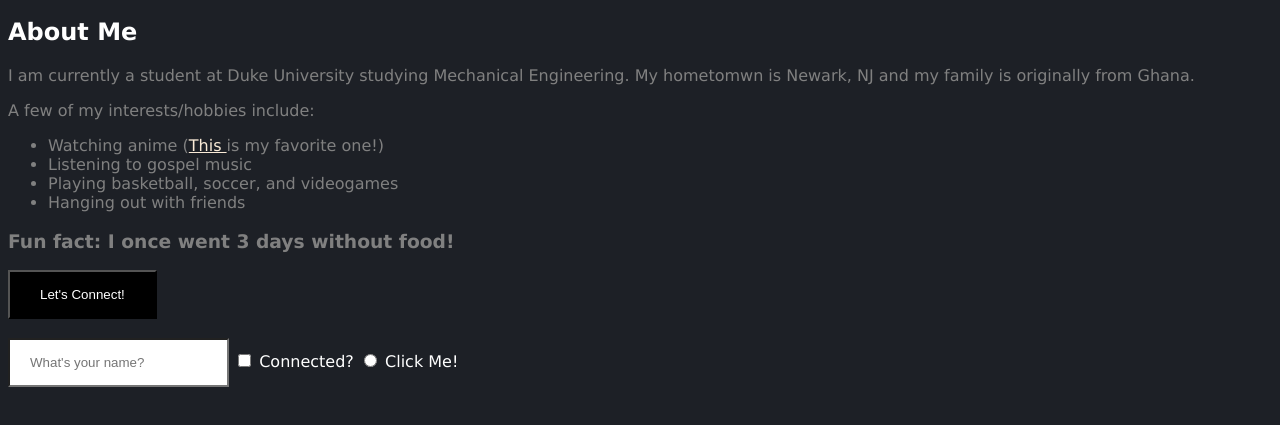
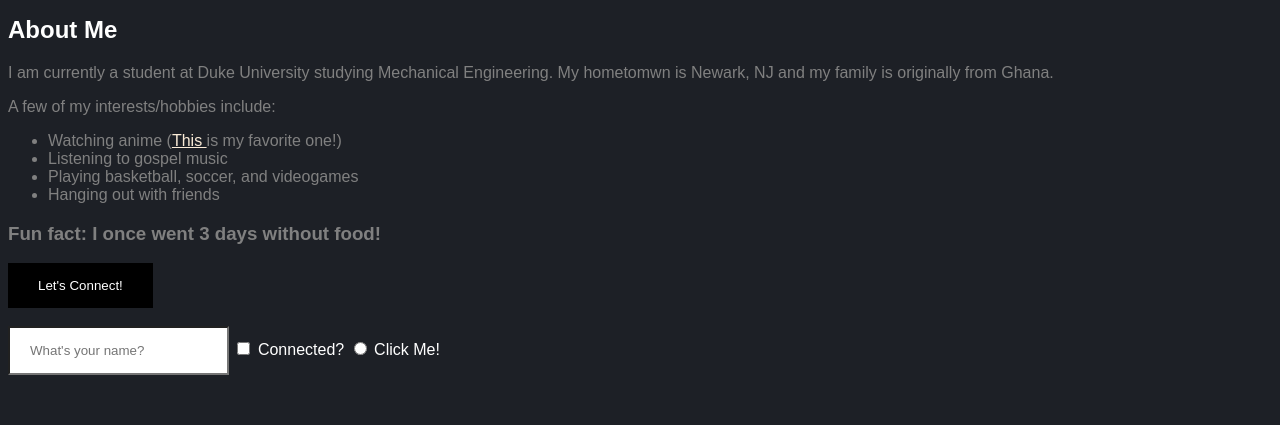
Before and after one commit to skojr/Pre-work, a plain HTML site: page index.html in a window 1280 px wide. Shown: the part 311-736 px from the top of the page. Drawn offline with Linux system fonts and the light colour scheme.

Commit message:
changed font and button

```diff
--- a/css/styles.css
+++ b/css/styles.css
@@ -1,7 +1,7 @@
 body {
   color: white;
   background: #1d2026;
-  font-family: Verdana;
+  font-family: 'poppins', sans-serif;
 }
 
 h4 {
@@ -42,6 +42,7 @@ a {
   background-color: black;
   padding: 15px 30px;
   text-decoration: none;
+  border: 0;
 }
 
 input {
```
